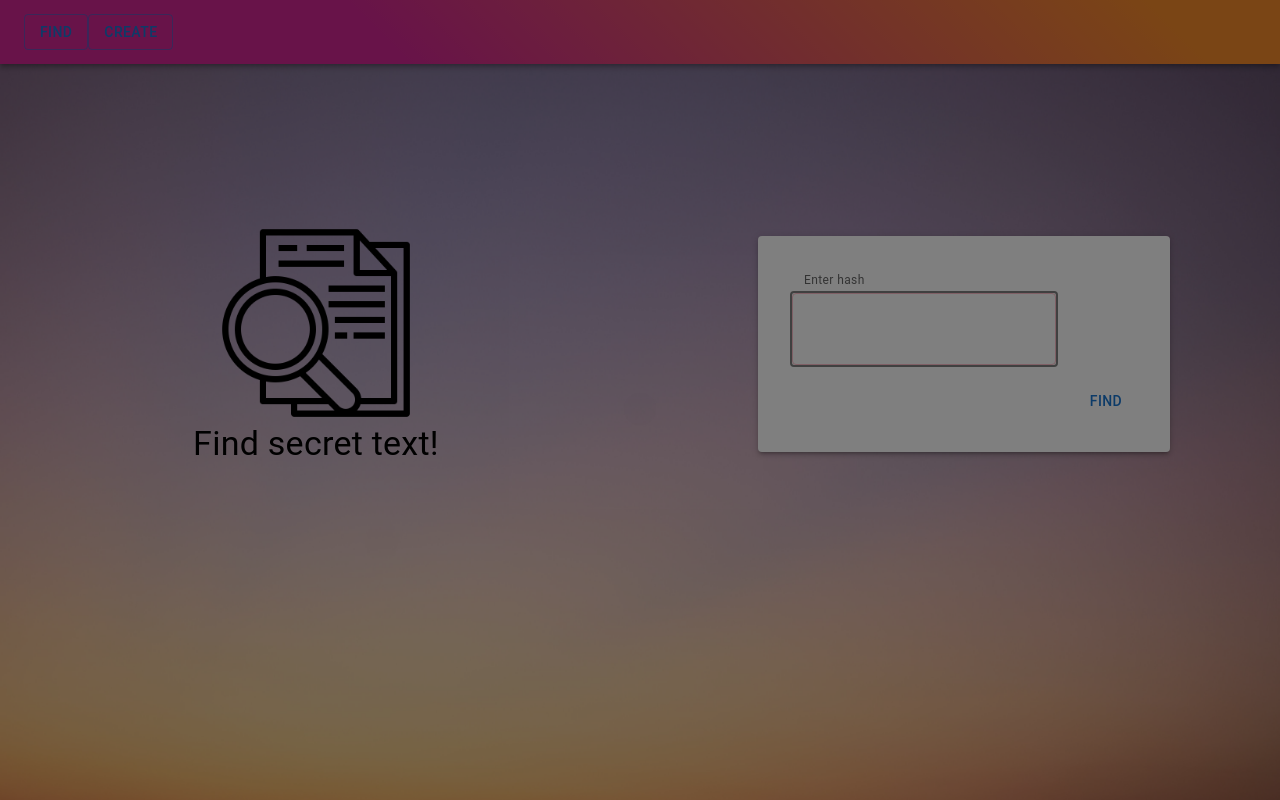
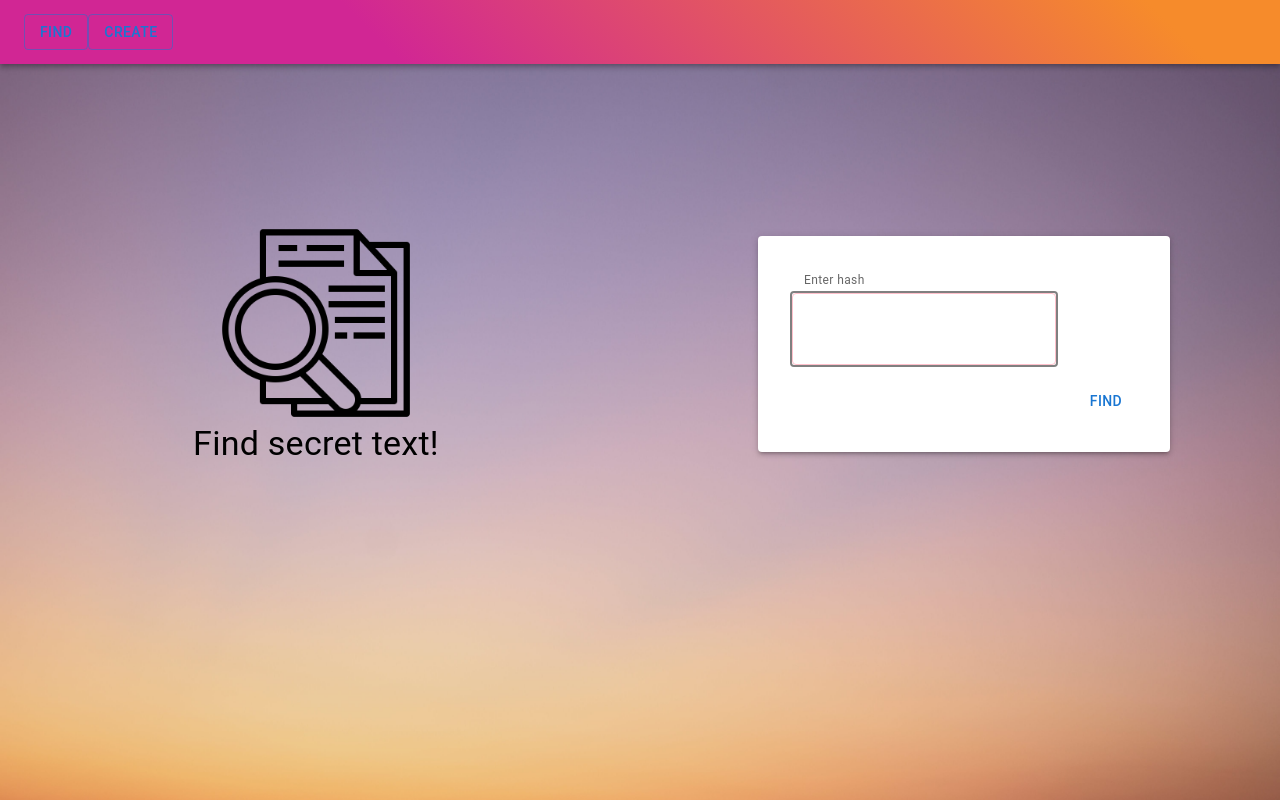
Before and after one commit to klavoraMate/secret-server, a Next.js app in the folder frontend/: page /find in a window 1280 px wide. Built offline with nearby package versions, Linux system fonts and the light colour scheme.

Commit message:
fix: potential dialog fix

```diff
--- a/frontend/src/app/components/dialog/DialogContainer.tsx
+++ b/frontend/src/app/components/dialog/DialogContainer.tsx
@@ -1,4 +1,4 @@
-import {Dialog, DialogTitle} from "@mui/material";
+import {Button, Dialog, DialogActions, DialogTitle} from "@mui/material";
 import {makeStyles} from "@mui/styles";
 
 interface DialogContainerProps {
@@ -15,6 +15,9 @@ export default function DialogContainer({open, onClose, title, children}: Dialog
             <Dialog open={open} onClose={onClose} className={classes.root}>
                 <DialogTitle>{title}</DialogTitle>
                     {children}
+                <DialogActions>
+                    <Button onClick={onClose}>Close</Button>
+                </DialogActions>
             </Dialog>
         </div>
     );
--- a/frontend/src/app/create/page.tsx
+++ b/frontend/src/app/create/page.tsx
@@ -56,9 +56,6 @@ export default function Create() {
                         </Grid>
                     )}
                 </DialogContent>
-                <DialogActions>
-                    <Button onClick={handleClose}>Close</Button>
-                </DialogActions>
             </DialogContainer>
         </div>
     );
--- a/frontend/src/app/find/page.tsx
+++ b/frontend/src/app/find/page.tsx
@@ -4,6 +4,7 @@ import {Dialog, Tab, Tabs, Box, Typography} from '@mui/material';
 import {Prism as SyntaxHighlighter} from 'react-syntax-highlighter';
 import {solarizedlight} from 'react-syntax-highlighter/dist/esm/styles/prism';
 import FormFindSecret from '@/app/components/form/FormFindSecret';
+import DialogContainer from "@/app/components/dialog/DialogContainer";
 
 interface DataProps {
     json: {
@@ -17,6 +18,7 @@ interface DataProps {
 }
 
 export default function Find() {
+    const [open, setOpen] = useState(false);
     const [data, setData] = useState<DataProps>({} as DataProps);
     const [error, setError] = useState<string | null>(null);
     const [tabValue, setTabValue] = useState<number>(0);
@@ -25,13 +27,16 @@ export default function Find() {
         setTabValue(newValue);
     };
 
+    const handleClose = () => {
+        setOpen(false);
+        setData({} as DataProps);
+        setError(null);
+    }
+
     return (
         <div>
             <FormFindSecret setData={setData} setError={setError}/>
-            <Dialog open={Boolean(data || error)} onClose={() => {
-                setData({} as DataProps);
-                setError(null);
-            }}>
+            <DialogContainer open={open} onClose={handleClose} title={error?'Error':'Your secret is:'}>
                 {error && (
                     <Typography variant="h6" color="error">{error}</Typography>
                 )}
@@ -59,7 +64,7 @@ export default function Find() {
                             </SyntaxHighlighter>
                         </TabPanel></>
                 )}
-            </Dialog>
+            </DialogContainer>
         </div>
     );
 }
```
